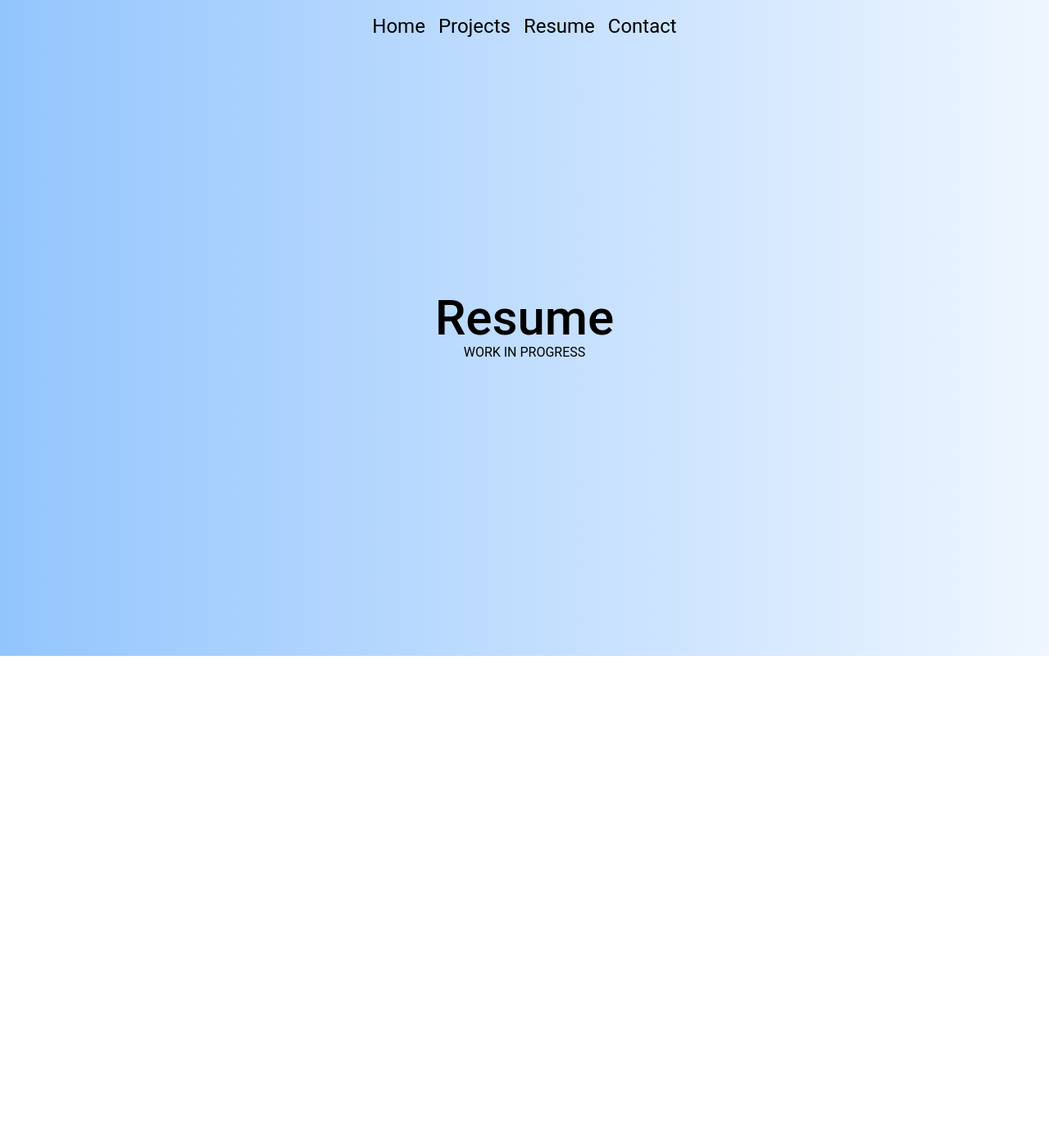
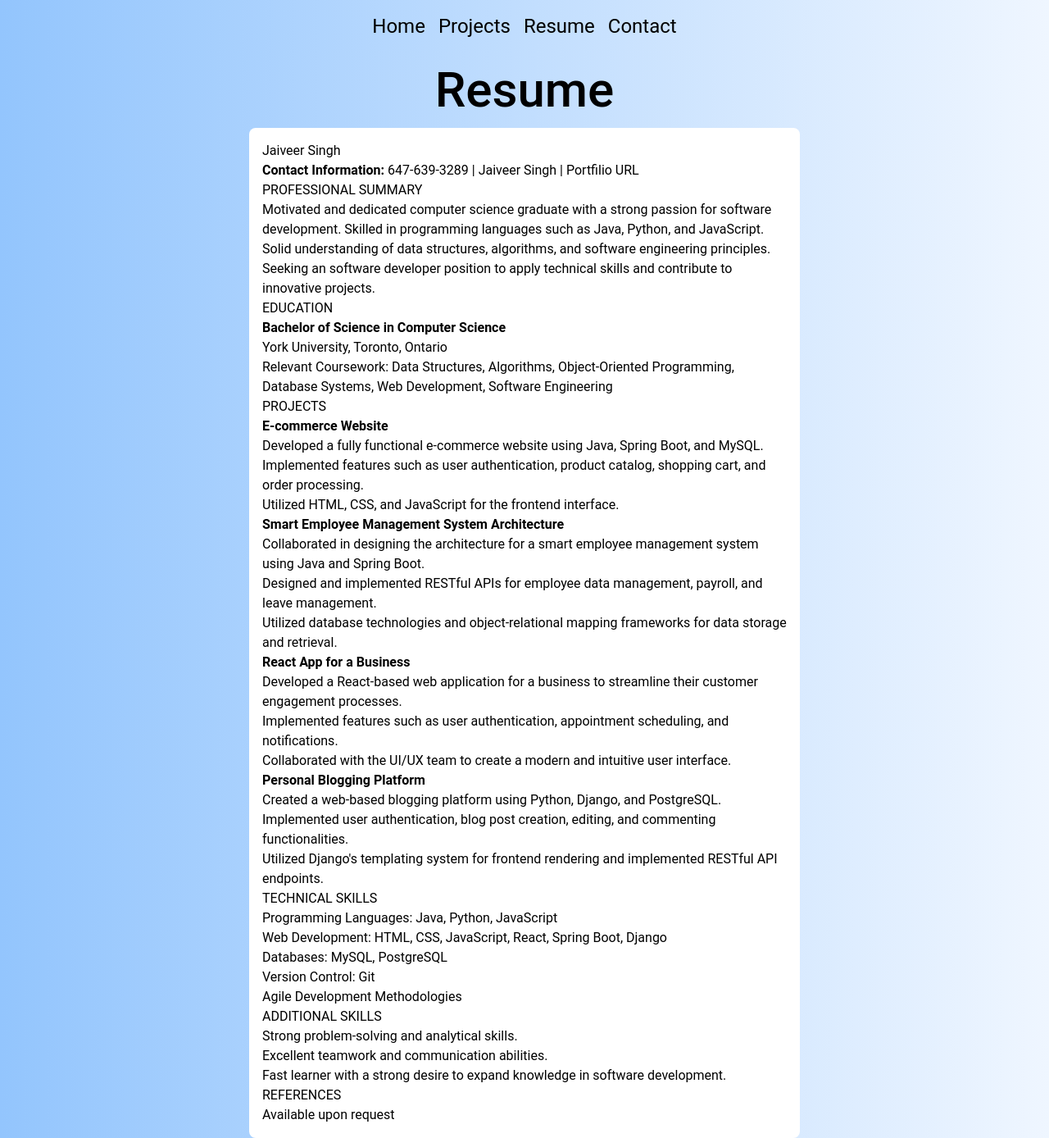
Before and after one commit to JaiveerS/portfolio, a React (Create React App) app: page /resume in a window 1280 px wide. Shown: the whole page at 82% size. Before the commit the page ends 800 px from the top, so only its background shows below. Built offline with nearby package versions, Linux system fonts and the light colour scheme; the HTML template or start-up script is replaced by a standard one.

Commit message:
added markup resume support

```diff
--- a/package.json
+++ b/package.json
@@ -6,10 +6,13 @@
     "@testing-library/jest-dom": "^5.16.5",
     "@testing-library/react": "^13.4.0",
     "@testing-library/user-event": "^13.5.0",
+    "marked": "^5.0.3",
     "react": "^18.2.0",
     "react-dom": "^18.2.0",
+    "react-markdown": "^8.0.7",
     "react-router-dom": "^6.10.0",
     "react-scripts": "5.0.1",
+    "remark-gfm": "^3.0.1",
     "web-vitals": "^2.1.4"
   },
   "scripts": {
--- a/src/components/Resume.jsx
+++ b/src/components/Resume.jsx
@@ -1,11 +1,25 @@
-import React from "react";
+import React, { useEffect, useState } from "react";
+import ReactMarkdown from 'react-markdown';
+import markdownPath from "../resume.md";
+import remarkGfm from 'remark-gfm'
+
 
 export default function Resume() {
+    const [markdown, setMarkdown] = useState("");
+
+    useEffect(() => {
+        fetch(markdownPath)
+          .then(response => response.text())
+          .then(text => setMarkdown(text));
+      }, []);
+
     return(
-        <div className="bg-gradient-to-r from-blue-300 to-blue-50 text-center min-h-screen flex -my-16">
+        <div className="bg-gradient-to-r from-blue-300 to-blue-50 text-center min-h-screen flex">
             <div className="m-auto">
-                <h1 className="text-6xl font-medium">Resume</h1>
-                <p>WORK IN PROGRESS</p>
+                <h1 className="text-6xl font-medium py-4">Resume</h1>
+                <div className="text-left max-w-2xl bg-white py-4 px-4 rounded-lg">
+                    <ReactMarkdown children={markdown} remarkPlugins={[remarkGfm]}/>
+                </div>
             </div>
         </div>
     )
--- /dev/null
+++ b/src/resume.md
@@ -0,0 +1,87 @@
+# Jaiveer Singh
+
+**Contact Information:** 647-639-3289 | Jaiveer Singh | [Portfilio URL](jaiveer.netlify.app)
+
+## PROFESSIONAL SUMMARY
+
+Motivated and dedicated computer science graduate with a strong passion for software development. Skilled in programming languages such as Java, Python, and JavaScript. Solid understanding of data structures, algorithms, and software engineering principles. Seeking an software developer position to apply technical skills and contribute to innovative projects.
+
+## EDUCATION
+
+**Bachelor of Science in Computer Science**
+
+York University, Toronto, Ontario
+
+- Relevant Coursework: Data Structures, Algorithms, Object-Oriented Programming, Database Systems, Web Development, Software Engineering
+
+
+
+## PROJECTS
+
+1. **E-commerce Website**
+
+- Developed a fully functional e-commerce website using Java, Spring Boot, and MySQL.
+
+- Implemented features such as user authentication, product catalog, shopping cart, and order processing.
+
+- Utilized HTML, CSS, and JavaScript for the frontend interface.
+
+
+
+2. **Smart Employee Management System Architecture**
+
+- Collaborated in designing the architecture for a smart employee management system using Java and Spring Boot.
+
+- Designed and implemented RESTful APIs for employee data management, payroll, and leave management.
+
+- Utilized database technologies and object-relational mapping frameworks for data storage and retrieval.
+
+
+
+3. **React App for a Business**
+
+- Developed a React-based web application for a business to streamline their customer engagement processes.
+
+- Implemented features such as user authentication, appointment scheduling, and notifications.
+
+- Collaborated with the UI/UX team to create a modern and intuitive user interface.
+
+
+
+4. **Personal Blogging Platform**
+
+- Created a web-based blogging platform using Python, Django, and PostgreSQL.
+
+- Implemented user authentication, blog post creation, editing, and commenting functionalities.
+
+- Utilized Django's templating system for frontend rendering and implemented RESTful API endpoints.
+
+
+
+## TECHNICAL SKILLS
+
+- Programming Languages: Java, Python, JavaScript
+
+- Web Development: HTML, CSS, JavaScript, React, Spring Boot, Django
+
+- Databases: MySQL, PostgreSQL
+
+- Version Control: Git
+
+- Agile Development Methodologies
+
+
+
+## ADDITIONAL SKILLS
+
+- Strong problem-solving and analytical skills.
+
+- Excellent teamwork and communication abilities.
+
+- Fast learner with a strong desire to expand knowledge in software development.
+
+
+
+## REFERENCES
+
+Available upon request
```
Also changed, not shown: 1 other file (tests, documents, lock files or other folders).
